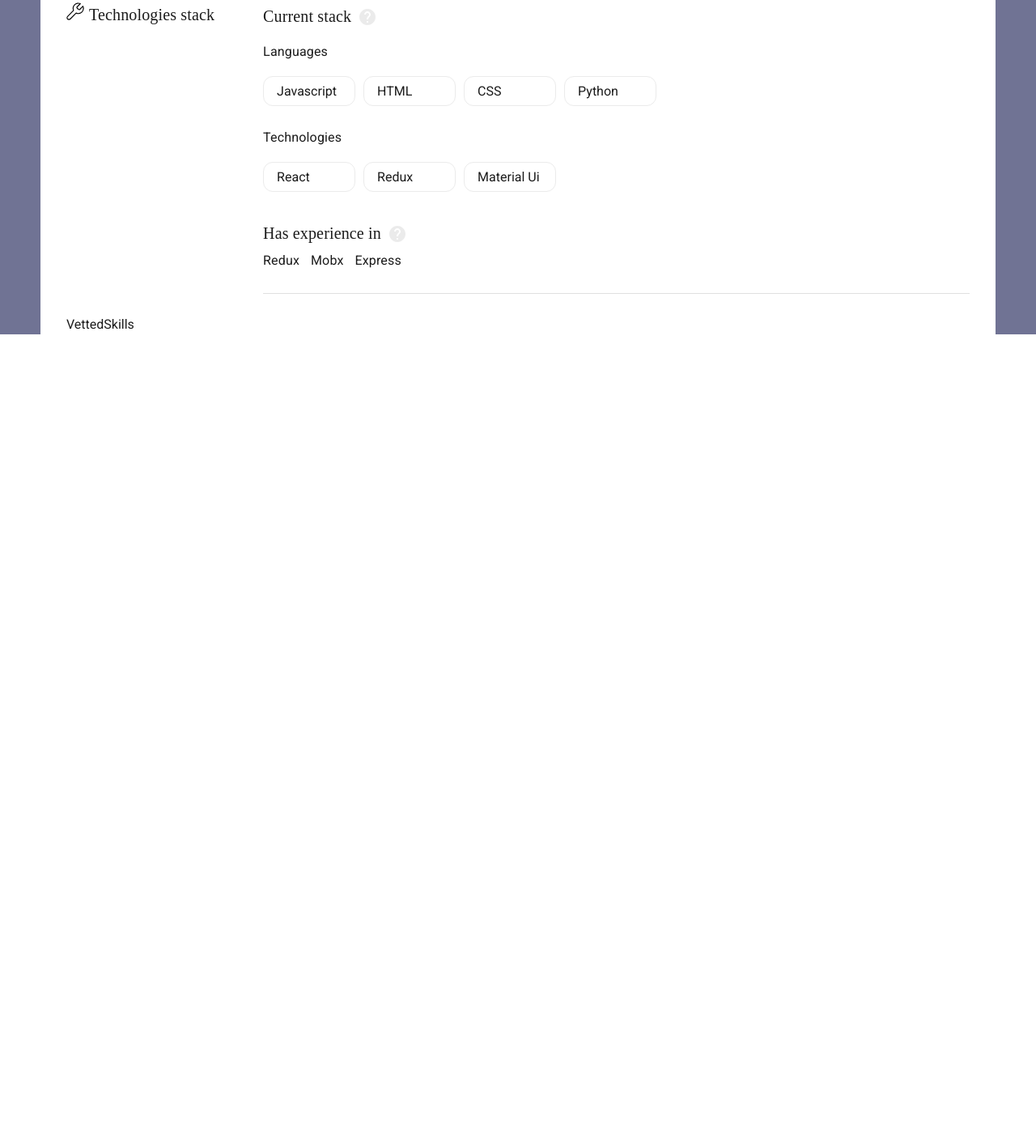
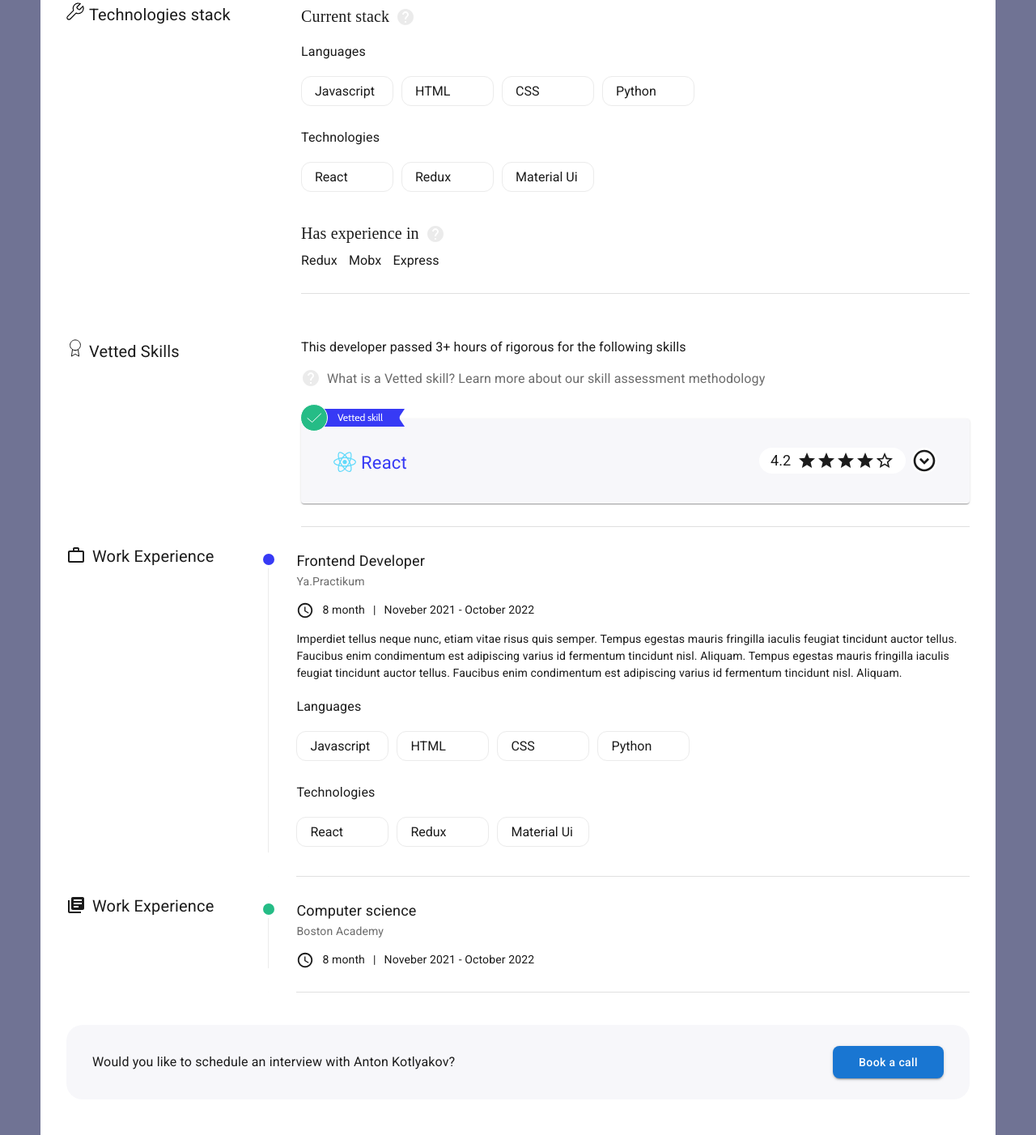
Before and after one commit to Ankotl/CV, a React app: page / in a window 1280 px wide. Shown: the part 387-1789 px from the top of the page at 81% size. Before the commit the page ends 841 px from the top, so only its background shows below. Built offline with nearby package versions, Linux system fonts and the light colour scheme.

Commit message:
feat: Добавлен блоки скилов и опыта

```diff
--- a/src/components/App.js
+++ b/src/components/App.js
@@ -5,6 +5,9 @@ import { UserContext } from "../context/userContext";
 import Profile from "./Profile";
 import Technologies from "./Technologies";
 import VettedSkills from "./VettedSkills";
+import Experience from "./Experionce";
+import Footer from "./Footer";
+import Education from "./Education";
 
 export default function App() {
   const [user] = useState({
@@ -34,6 +37,9 @@ export default function App() {
           <Divider />
           <Technologies />
           <VettedSkills />
+          <Experience />
+          <Education />
+          <Footer />
         </Box>
       </Box>
     </UserContext.Provider>
--- /dev/null
+++ b/src/components/Education.js
@@ -0,0 +1,129 @@
+import { Box, Typography, Divider } from "@mui/material";
+import LibraryBooksIcon from "@mui/icons-material/LibraryBooks";
+import AccessTimeIcon from "@mui/icons-material/AccessTimeOutlined";
+
+const Education = () => {
+  return (
+    <Box
+      sx={{
+        display: { md: "flex", xs: "block" },
+        gap: { xs: "26px", xl: "60px" },
+      }}
+    >
+      <Typography
+        variant="h4"
+        sx={{
+          fontSize: "20px",
+          mb: { xs: "14px", md: 0 },
+          transform: "translate(0,-9px)",
+        }}
+      >
+        <LibraryBooksIcon
+          sx={{
+            mr: "8px",
+            flex: 1,
+            transform: "translate(0,4px)",
+          }}
+        />
+        Work Experience
+      </Typography>
+
+      <Box sx={{ flex: 1 }}>
+        <Box
+          sx={{
+            pl: { md: "34px", xs: "15px" },
+            borderLeft: "1px solid",
+            ml: "7px",
+            color: "#EBEBEB",
+            position: "relative",
+          }}
+        >
+          <Box
+            sx={{
+              width: "14px",
+              height: "14px",
+              background: "#25BC86",
+              position: "absolute",
+              borderRadius: "50%",
+              left: "-7px",
+              top: "5px",
+              zIndex: "2",
+            }}
+          />
+
+          <Box
+            sx={{
+              width: "20px",
+              height: "23px",
+              background: "white",
+              position: "absolute",
+              borderRadius: "50%",
+              left: "-10px",
+              top: 0,
+              zIndex: "0",
+            }}
+          />
+
+          <Box
+            sx={{
+              width: "20px",
+              height: "30px",
+              background: "white",
+              position: "absolute",
+              borderRadius: "50%",
+              left: "-10px",
+              bottom: 0,
+            }}
+          />
+
+          <Typography
+            sx={{
+              fontSize: { xs: "14px", md: "18px" },
+            }}
+          >
+            Computer science
+          </Typography>
+
+          <Typography
+            sx={{
+              fontSize: "14px",
+              color: "#6B6B6B",
+              mb: { xs: "6px", md: "14px" },
+              mt: "2px",
+            }}
+          >
+            Boston Academy
+          </Typography>
+
+          <Box
+            sx={{
+              display: "flex",
+              gap: { md: "10px", xs: "4px" },
+            }}
+          >
+            <AccessTimeIcon
+              sx={{
+                fontSize: { xs: "20px", md: "22px" },
+              }}
+            />
+            <Typography sx={{ fontSize: { xs: "12px", md: "14px" } }}>
+              8 month
+            </Typography>
+
+            <Typography sx={{ fontSize: { xs: "12px", md: "14px" } }}>
+              |
+            </Typography>
+
+            <Typography sx={{ fontSize: { xs: "12px", md: "14px" } }}>
+              Noveber 2021 - October 2022
+            </Typography>
+          </Box>
+
+          <Divider sx={{ m: { xs: "22px 0", md: "28px 0" } }} />
+        </Box>
+      </Box>
+    </Box>
+  );
+};
+
+export default Education;
--- /dev/null
+++ b/src/components/Experionce.js
@@ -0,0 +1,154 @@
+import { Box, Typography, Divider } from "@mui/material";
+import WorkOutlineOutlinedIcon from "@mui/icons-material/WorkOutlineOutlined";
+import AccessTimeIcon from "@mui/icons-material/AccessTime";
+
+import SkillList from "./SkillList";
+import { useContext } from "react";
+import { UserContext } from "../context/userContext";
+
+const Experience = () => {
+  const { languages, technologies } = useContext(UserContext);
+  return (
+    <Box
+      sx={{
+        display: { md: "flex", xs: "block" },
+        gap: { xs: "26px", xl: "60px" },
+      }}
+    >
+      <Typography
+        variant="h4"
+        sx={{
+          fontSize: "20px",
+          mb: { xs: "14px", md: 0 },
+          transform: "translate(0,-9px)",
+        }}
+      >
+        <WorkOutlineOutlinedIcon
+          sx={{
+            mr: "8px",
+            flex: 1,
+            transform: "translate(0,4px)",
+          }}
+        />
+        Work Experience
+      </Typography>
+
+      <Box sx={{ flex: 1 }}>
+        <Box
+          sx={{
+            pl: { md: "34px", xs: "15px" },
+            borderLeft: "1px solid",
+            ml: "7px",
+            color: "#EBEBEB",
+            position: "relative",
+          }}
+        >
+          <Box
+            sx={{
+              width: "14px",
+              height: "14px",
+              background: "#373AF5",
+              position: "absolute",
+              borderRadius: "50%",
+              left: "-7px",
+              top: "5px",
+              zIndex: "2",
+            }}
+          />
+
+          <Box
+            sx={{
+              width: "20px",
+              height: "23px",
+              background: "white",
+              position: "absolute",
+              borderRadius: "50%",
+              left: "-10px",
+              top: 0,
+              zIndex: "0",
+            }}
+          />
+
+          <Box
+            sx={{
+              width: "20px",
+              height: "30px",
+              background: "white",
+              position: "absolute",
+              borderRadius: "50%",
+              left: "-10px",
+              bottom: 0,
+            }}
+          />
+
+          <Typography
+            sx={{
+              fontSize: { xs: "14px", md: "18px" },
+            }}
+          >
+            Frontend Developer
+          </Typography>
+
+          <Typography
+            sx={{
+              fontSize: "14px",
+              color: "#6B6B6B",
+              mb: { xs: "6px", md: "14px" },
+              mt: "2px",
+            }}
+          >
+            Ya.Practikum
+          </Typography>
+
+          <Box
+            sx={{
+              display: "flex",
+              gap: { md: "10px", xs: "4px" },
+            }}
+          >
+            <AccessTimeIcon
+              sx={{
+                fontSize: { xs: "20px", md: "22px" },
+              }}
+            />
+            <Typography sx={{ fontSize: { xs: "12px", md: "14px" } }}>
+              8 month
+            </Typography>
+
+            <Typography sx={{ fontSize: { xs: "12px", md: "14px" } }}>
+              |
+            </Typography>
+
+            <Typography sx={{ fontSize: { xs: "12px", md: "14px" } }}>
+              Noveber 2021 - October 2022
+            </Typography>
+          </Box>
+
+          <Typography
+            variant="body1"
+            sx={{
+              fontSize: "14px",
+              mt: { xs: "10px", md: "14px" },
+              mb: "16px",
+            }}
+          >
+            Imperdiet tellus neque nunc, etiam vitae risus quis semper. Tempus
+            egestas mauris fringilla iaculis feugiat tincidunt auctor tellus.
+            Faucibus enim condimentum est adipiscing varius id fermentum
+            tincidunt nisl. Aliquam. Tempus egestas mauris fringilla iaculis
+            feugiat tincidunt auctor tellus. Faucibus enim condimentum est
+            adipiscing varius id fermentum tincidunt nisl. Aliquam.
+          </Typography>
+
+          <SkillList array={languages} title="Languages" />
+
+          <SkillList array={technologies} title="Technologies" />
+
+          <Divider sx={{ m: { xs: "22px 0", md: "28px 0" } }} />
+        </Box>
+      </Box>
+    </Box>
+  );
+};
+
+export default Experience;
--- /dev/null
+++ b/src/components/Footer.js
@@ -0,0 +1,43 @@
+import { Box, Button, Typography } from "@mui/material";
+
+const Footer = () => {
+  return (
+    <Box
+      sx={{
+        background: "#F7F7FA",
+        p: { md: "26px 32px", xs: "20px 16px" },
+        borderRadius: "20px",
+        position: "relative",
+        fontFamily: "Cabin",
+        fontSize: { xs: "18px", md: "20px" },
+        display: "flex",
+        justifyContent: "space-between",
+        flexDirection: { xs: "column", md: "row" },
+        alignItems: { md: "center" },
+        mt: { xs: "44px", md: "12px" },
+      }}
+    >
+      <Typography
+        sx={{
+          textAlign: "center",
+          mb: { xs: "26px", md: "0" },
+        }}
+      >
+        Would you like to schedule an interview with Anton Kotlyakov?
+      </Typography>
+
+      <Button
+        sx={{
+          p: "8px 32px",
+          textTransform: "none",
+          borderRadius: "8px",
+        }}
+        variant="contained"
+      >
+        Book a call
+      </Button>
+    </Box>
+  );
+};
+
+export default Footer;
--- /dev/null
+++ b/src/components/RatingBox.js
@@ -0,0 +1,21 @@
+import React from "react";
+import { Typography, Rating } from "@mui/material";
+import StarIcon from "@mui/icons-material/Star";
+
+const RatingBox = ({ value }) => {
+  return (
+    <>
+      <Typography variant="h5" sx={{ fontSize: "18px", mr: "8px" }}>
+        {value}
+      </Typography>
+      <Rating
+        icon={<StarIcon sx={{ color: "#373AF5" }} />}
+        value={value}
+        precision={0.1}
+        readOnly
+      />
+    </>
+  );
+};
+
+export default RatingBox;
--- a/src/components/Technologies.js
+++ b/src/components/Technologies.js
@@ -19,12 +19,16 @@ const Technologies = () => {
         variant="h4"
         sx={{
           fontSize: "20px",
-          fontFamily: "Cabin",
           mb: { xs: "14px", md: 0 },
+          width: { xl: "230px", md: "195px", xs: "188px" },
         }}
       >
-        {" "}
-        <img src={techSvg} alt="Icon" style={{ marginRight: "6px" }} />
+        <Box
+          component="img"
+          src={techSvg}
+          alt="Icon"
+          sx={{ marginRight: "6px" }}
+        />
         Technologies stack
       </Typography>
       <Box sx={{ flex: 1 }}>
--- a/src/components/VettedSkills.js
+++ b/src/components/VettedSkills.js
@@ -1,7 +1,157 @@
-import React from "react";
+import {
+  Box,
+  Divider,
+  Typography,
+  Accordion,
+  AccordionSummary,
+  AccordionDetails,
+} from "@mui/material";
+import HelpIcon from "@mui/icons-material/Help";
+import ExpandCircleDownOutlinedIcon from "@mui/icons-material/ExpandCircleDownOutlined";
+
+import iconSvg from "../images/VettedSkills.svg";
+import reactIcon from "../images/React.svg";
+import approvedIcon from "../images/Aproved.svg";
+import RatingBox from "./RatingBox";
+import VettedSkilsPopup from "./VettedSkilsPopup";
 
 const VettedSkills = () => {
-  return <div>VettedSkills</div>;
+  return (
+    <Box
+      sx={{
+        mt: { xs: "22px", md: "28px" },
+        display: { md: "flex", xs: "block" },
+        gap: { xs: "26px", xl: "60px" },
+      }}
+    >
+      <Typography
+        variant="h4"
+        sx={{
+          fontSize: "20px",
+          mb: { xs: "14px", md: 0 },
+          width: { xl: "230px", md: "195px", xs: "188px" },
+        }}
+      >
+        {" "}
+        <img src={iconSvg} alt="Icon" style={{ marginRight: "6px" }} />
+        Vetted Skills
+      </Typography>
+      <Box sx={{ flex: 1 }}>
+        <Typography
+          variant="h4"
+          sx={{
+            fontSize: "16px",
+            mb: "10px",
+          }}
+        >
+          This developer passed 3+ hours of rigorous for the following skills
+        </Typography>
+        <Typography
+          variant="h4"
+          sx={{
+            fontSize: "16px",
+            color: "#6B6B6B",
+            mb: "39px",
+          }}
+        >
+          <HelpIcon
+            sx={{
+              mr: "8px",
+              fill: "#EBEBEB",
+              transform: "translate(0,6px)",
+            }}
+          />
+          What is a Vetted skill? Learn more about our skill assessment
+          methodology
+        </Typography>
+        <Accordion
+          sx={{
+            background: "#F7F7FA",
+            p: { md: "22px 24px", xs: "16px 12px" },
+            position: "relative",
+          }}
+        >
+          <AccordionSummary
+            expandIcon={
+              <ExpandCircleDownOutlinedIcon
+                sx={{
+                  fontSize: "32px",
+                  background: "#fff",
+                  borderRadius: "50%",
+                }}
+              />
+            }
+            aria-controls="panel1a-content"
+            id="panel1a-header"
+          >
+            <Box
+              component="img"
+              src={approvedIcon}
+              alt="approved"
+              sx={{ position: "absolute", top: "-40px", left: "-25px" }}
+            />
+            <Box
+              sx={{
+                display: { md: "flex", xs: "block" },
+                width: "100%",
+                justifyContent: "space-between",
+                alignItems: "center",
+              }}
+            >
+              <Typography sx={{ color: "#373AF5", fontSize: "22px" }}>
+                <Box
+                  component="img"
+                  src={reactIcon}
+                  alt="react"
+                  sx={{ marginRight: "6px", transform: "translate(0px,6px)" }}
+                />
+                React
+              </Typography>
+              <Box
+                sx={{
+                  borderRadius: "20px",
+                  background: "#fff",
+                  display: "flex",
+                  alignItems: "center",
+                  p: "4px 14px",
+                  mr: "7px",
+                }}
+              >
+                <RatingBox value={4.2} />
+              </Box>
+            </Box>
+          </AccordionSummary>
+          <AccordionDetails>
+            <VettedSkilsPopup
+              array={[
+                { name: "DOM", value: 4.5 },
+                { name: "HTML", value: 4.2 },
+                { name: "CSS", value: 4.5 },
+                { name: "Javascript", value: 4.8 },
+                { name: "React", value: 4.3 },
+              ]}
+              title="Quiz"
+              subtitle="Includes 15 questions on the following topics"
+              buttonName="See Quiz results"
+            />
+            <Divider sx={{ m: "20px 0" }} />
+            <VettedSkilsPopup
+              array={[
+                { name: "Sorting algorithm", value: 4.2 },
+                { name: "Strings and arrays", value: 4.5 },
+                { name: "Complexity", value: 4.3 },
+              ]}
+              title="Coding Challenge"
+              subtitle="Includes 3 tasks on coding skills"
+              buttonName="See Code"
+            />
+          </AccordionDetails>
+        </Accordion>
+
+        <Divider sx={{ m: "28px 0" }} />
+      </Box>
+    </Box>
+  );
 };
 
 export default VettedSkills;
--- /dev/null
+++ b/src/components/VettedSkilsPopup.js
@@ -0,0 +1,113 @@
+import React from "react";
+import { Box, Button, Typography } from "@mui/material";
+import RatingBox from "./RatingBox";
+
+const VettedSkilsPopup = ({ array, title, subtitle, buttonName }) => {
+  const sizeOfBox = title === "Quiz" ? "242px" : "198px";
+  const buttonMargin = title === "Quiz" ? "186px" : "142px";
+  return (
+    <Box
+      sx={{
+        display: "flex",
+        position: "relative",
+        pt: { xs: "16px", md: 0 },
+        height: { md: "100%", xs: sizeOfBox },
+      }}
+    >
+      <Box
+        sx={{
+          buttom: 0,
+          justifyContent: "space-between",
+          display: {
+            md: "flex",
+            xs: "block",
+          },
+        }}
+      >
+        <Typography
+          sx={{
+            fontSize: { md: "18px", xs: "14px" },
+            width: "143px",
+            mb: { xs: "6px", md: 0 },
+          }}
+        >
+          {title}
+        </Typography>
+
+        <Typography
+          sx={{
+            fontSize: "12px",
+            color: "#6B6B6B",
+            width: "247px",
+            position: "absolute",
+            left: { xl: "366px", md: "184px", xs: 0 },
+          }}
+        >
+          {subtitle}
+        </Typography>
+      </Box>
+
+      <Box
+        sx={{
+          display: "flex",
+          width: "100%",
+          ml: { xl: "225px", md: "41px", xs: 0 },
+          justifyContent: "space-between",
+          mt: { xs: "56px", md: "36px" },
+          position: { xs: "absolute", md: "static" },
+        }}
+      >
+        <Box
+          sx={{
+            display: "flex",
+            flexDirection: "column",
+            gap: { md: "10px", xs: "6px" },
+          }}
+        >
+          {array.map((elem) => (
+            <Typography
+              key={elem.name}
+              sx={{
+                fontSize: { md: "16px", xs: "12px" },
+              }}
+            >
+              {elem.name}
+            </Typography>
+          ))}
+        </Box>
+
+        <Box
+          sx={{
+            display: "flex",
+            flexDirection: "column",
+            gap: { md: "10px", xs: "6px" },
+          }}
+        >
+          {array.map((elem) => (
+            <Box sx={{ display: "flex" }} key={elem.name}>
+              <RatingBox value={elem.value} />
+            </Box>
+          ))}
+        </Box>
+      </Box>
+
+      <Button
+        sx={{
+          mt: { md: "52px", xs: buttonMargin },
+          width: { md: "160px", xs: "264px" },
+          textAlign: "center",
+          color: "#373AF5",
+          textTransform: "none",
+          borderRadius: "8px",
+          position: "absolute",
+          display: "inline-block",
+        }}
+        variant="outlined"
+      >
+        {buttonName}
+      </Button>
+    </Box>
+  );
+};
+
+export default VettedSkilsPopup;
--- a/src/index.css
+++ b/src/index.css
@@ -8,7 +8,7 @@
 
 .app {
   background-color: #707394;
-  height: 100vh;
+
 }
 
 ul {
```
Also changed, not shown: src/images/Aproved.svg (added), src/images/React.svg (added), src/images/VettedSkills.svg (added).
